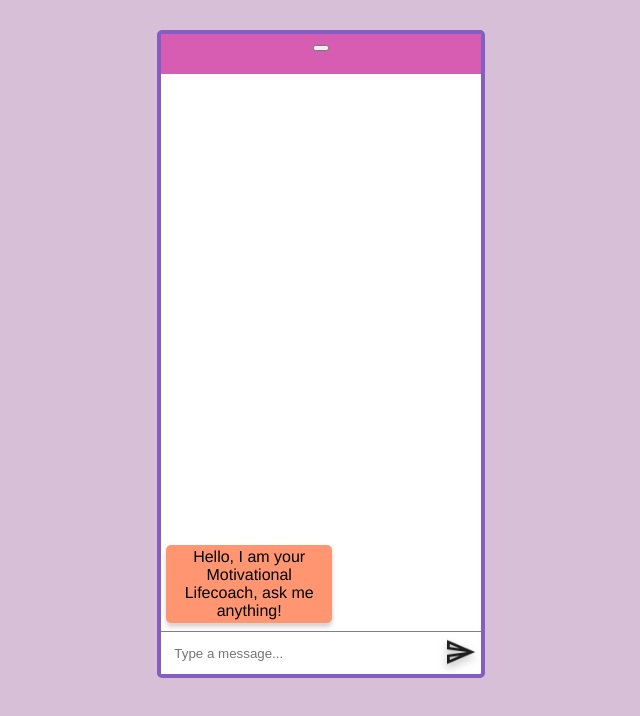
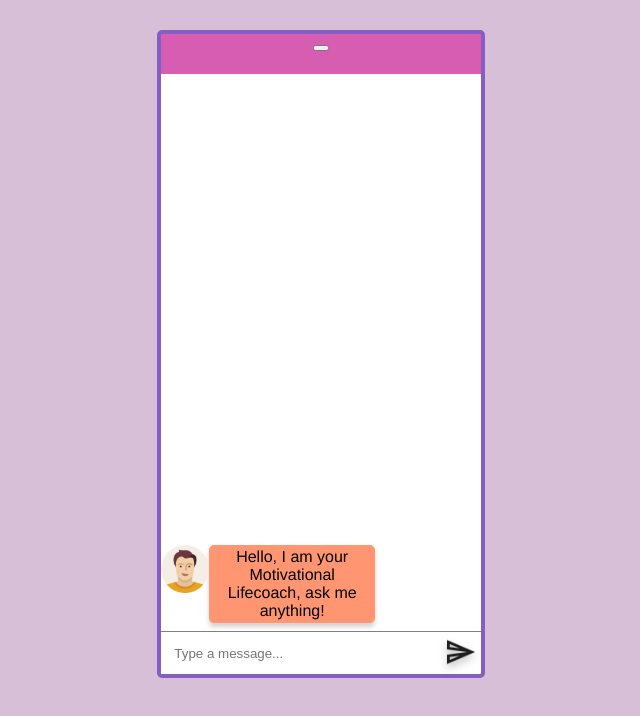
Before and after one commit to Take-Your-Money-Corp/not-avg-lifecoach, a Vue app in the folder frontend/: page / in a window 1280 px wide. Shown: the top 716 px of the page, without its empty margins (319-959 px from the left). Built offline with nearby package versions, Linux system fonts and the light colour scheme; no server answers.

Commit message:
add user icons

```diff
--- a/frontend/src/components/ChatBot.vue
+++ b/frontend/src/components/ChatBot.vue
@@ -10,11 +10,13 @@
     <div class="chat-messages">
       <div v-for="(message, index) in conversation" :key="message.index">
         <div v-if="conversation[index].chatStyle === 'bot'">
+          <img class="botPic" src="../assets/male.png" />
           <p class="chat-message botMessage">
             {{ conversation[index].message }}
           </p>
         </div>
         <div v-if="conversation[index].chatStyle === 'user'">
+          <img class="userPic" src="../assets/female.png" />
           <p class="chat-message userMessage">
             {{ conversation[index].message }}
           </p>
@@ -200,6 +202,11 @@ a {
   border-radius: 5px;
   box-shadow: 0px 4px 4px rgba(100, 75, 65, 0.25);
 }
+.botPic{
+  width: 3em;
+  height:3em;
+  float: left;
+}
 
 .userMessage {
   background-color: #ffc75f;
@@ -208,6 +215,11 @@ a {
   border-radius: 5px;
   margin-bottom: 1em;
   box-shadow: 0px 4px 4px rgba(100, 86, 61, 0.25);
+}
+.userPic{
+  width: 3em;
+  height:3em;
+  float: right;
 }
 header .filler {
   flex: 0 10000 100%;
```
